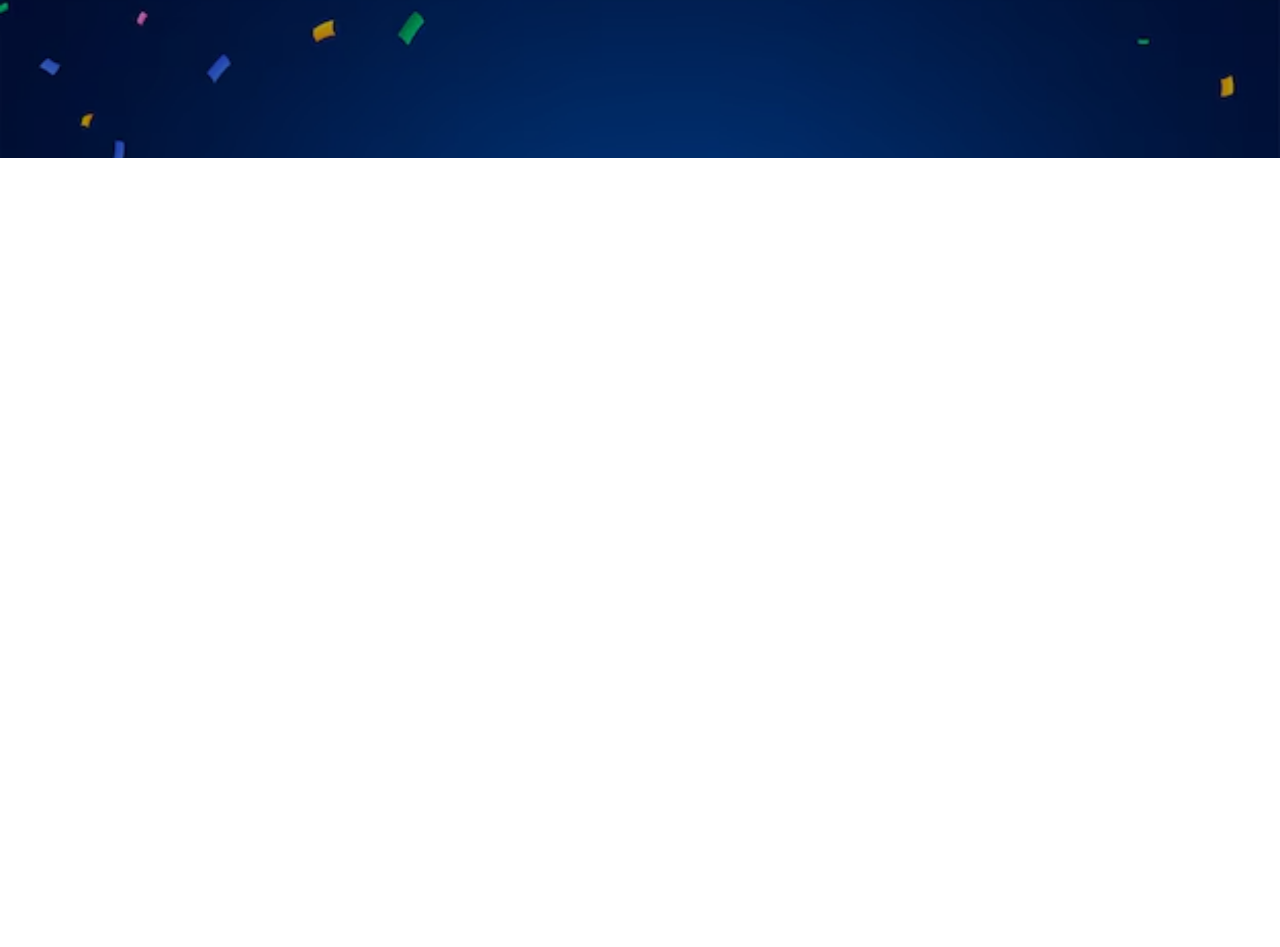
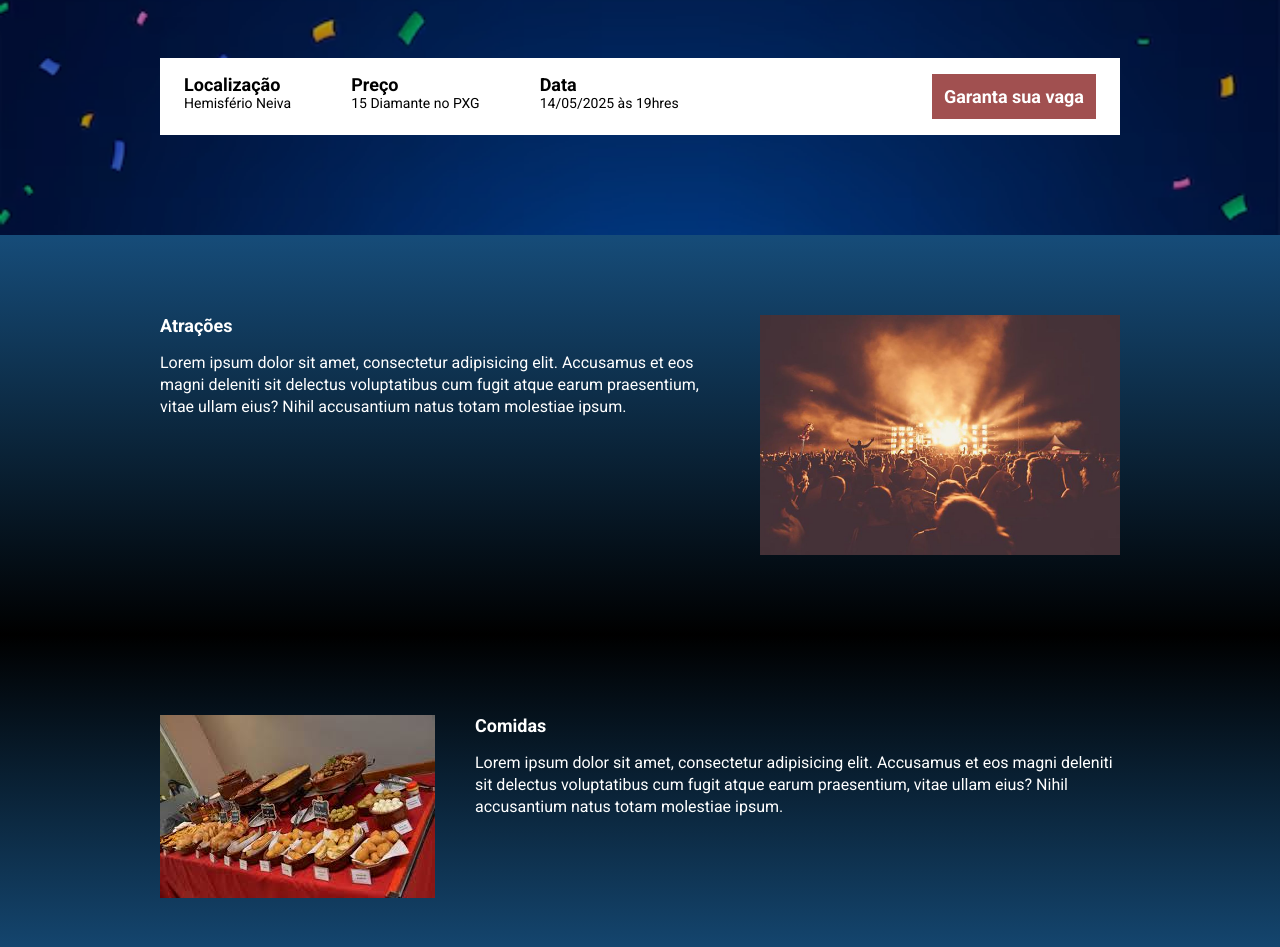
Before and after one commit to ItaloVerreschiDev/ebac_birthday, a website built with Parcel: page src/index.html in a window 1280 px wide. Shown: the part 326-1273 px from the top of the page. Before the commit the page ends 800 px from the top, so only its background shows below. Built offline with nearby package versions, Linux system fonts and the light colour scheme.

Commit message:
contagem regressiva

```diff
--- a/package.json
+++ b/package.json
@@ -1,9 +1,9 @@
 {
   "name": "landing-page",
   "version": "1.0.0",
-  "main": "index.js",
   "scripts": {
     "dev": "parcel src/index.html src/styles/main.scss src/scripts/main.js",
+    "build": "parcel build src/index.html",
     "test": "echo \"Error: no test specified\" && exit 1"
   },
   "keywords": [],
--- a/src/index.html
+++ b/src/index.html
@@ -8,14 +8,55 @@
     <link rel="preconnect" href="https://fonts.gstatic.com" crossorigin>
     <link href="https://fonts.googleapis.com/css2?family=Roboto:ital,wght@0,100..900;1,100..900&display=swap" rel="stylesheet">
     <link rel="stylesheet" href="styles/main.scss">
+    <link rel="stylesheet" href="https://unpkg.com/aos@next/dist/aos.css" />
+
 </head>
 <body>
     <header class="hero">
         <div class="container">
             <img class="hero__logo" src="./images/italo.png" alt="">
-            <p class="hero__text">O dia está chegando, falta pouco para eu receber seu presente, somente : 61d 8h 7m 10s</p>
+            <p class="hero__text">O dia está chegando, falta pouco para eu receber seu presente, somente : <span id="contador"></span></p>
+            <div class="infos-bar">
+                <ul class="infos-bar__infos">
+                    <li class="infos-bar__infos__item">
+                        <b>Localização</b>
+                        Hemisfério Neiva
+                    </li>
+                    <li class="infos-bar__infos__item">
+                        <b>Preço</b>
+                        15 Diamante no PXG
+                    </li>
+                    <li class="infos-bar__infos__item">
+                        <b>Data</b>
+                        14/05/2025 às 19hres
+                    </li>
+                </ul>
+                <a href="#" class="button button--primary">
+                    Garanta sua vaga
+                </a>
+            </div>
         </div>
     </header>
+
+    <section class="event event__atractives" >
+            <div class="container" data-aos="fade-right">
+                <div class="event__details">
+                    <h2 class="event__details__title">Atrações</h2>
+                    <p class="event__details__description">Lorem ipsum dolor sit amet, consectetur adipisicing elit. Accusamus et eos magni deleniti sit delectus voluptatibus cum fugit atque earum praesentium, vitae ullam eius? Nihil accusantium natus totam molestiae ipsum.</p>
+                </div>
+                <img class="event__image" src="./images/show.png" alt="show do aniversario">
+            </div>
+    </section>
+    <section class="event event__foods event__image__left" >
+        <div class="container" data-aos="fade-left">
+            <div class="event__details">
+                <h2 class="event__details__title">Comidas</h2>
+                <p class="event__details__description">Lorem ipsum dolor sit amet, consectetur adipisicing elit. Accusamus et eos magni deleniti sit delectus voluptatibus cum fugit atque earum praesentium, vitae ullam eius? Nihil accusantium natus totam molestiae ipsum.</p>
+            </div>
+            <img class="event__image" src="./images/foods.png" alt="show do aniversario">
+        </div>
+</section>
+    <script src="https://unpkg.com/aos@next/dist/aos.js"></script>
     <script src="scripts/main.js"></script>
 </body>
 </html>
--- a/src/scripts/main.js
+++ b/src/scripts/main.js
@@ -1 +1,28 @@
-console.log("Olá mundo");
+AOS.init();
+
+const dataDoEvento = new Date("May 14, 2025 19:00:00");
+const timeStapmDoEvento = dataDoEvento.getTime();
+
+const contaHoras = setInterval(function() {
+    const agora = new Date();
+    const timeStampAtual = agora.getTime();
+
+    const distanciaEvento = timeStapmDoEvento - timeStampAtual;
+
+    const diasAteOEvento = Math.floor(distanciaEvento / (1000 * 60 * 60 * 24));
+    const horasAteOEvento = Math.floor((distanciaEvento % (1000 * 60 * 60 * 24)) / (1000 * 60 * 60));
+    const minutosAteOEvento = Math.floor((distanciaEvento % (1000 * 60 * 60)) / (1000 * 60));
+    const segundosAteOEvento = Math.floor((distanciaEvento % (1000 * 60)) / 1000);
+
+    console.log(diasAteOEvento);
+    console.log(horasAteOEvento);
+    console.log(minutosAteOEvento);
+    console.log(segundosAteOEvento);
+
+    document.getElementById('contador').innerHTML = `${diasAteOEvento}d ${horasAteOEvento}h ${minutosAteOEvento}m ${segundosAteOEvento}s`;
+
+    if (distanciaEvento < 0 ) {
+        clearInterval(contaHoras);
+        document.getElementById('contador').innerHTML = 'Já foi'
+    }
+}, 1000);
--- a/src/styles/_hero.scss
+++ b/src/styles/_hero.scss
@@ -26,7 +26,6 @@
         margin-bottom: 64px;
         font-size: 40px;
         line-height: 56px;
-        color: #fff;
         font-weight: 800;
         text-align: center;
     }
--- /dev/null
+++ b/src/styles/components/_buttons.scss
@@ -0,0 +1,24 @@
+.button {
+    padding: 12px;
+    font-size: 18px;
+    font-weight: bold;
+    text-decoration: none;
+    text-align: center;
+    white-space: nowrap;
+
+    &--primary {
+        color: #fff;
+        background-color: #a15050;
+    }
+
+    @media (max-width: 640px) {
+        display: flex;
+        width: 100%;
+        align-items: center;
+    }
+
+    @media (max-width: 1024px) {
+        display: flex;
+        align-items: center;
+    }
+}
--- /dev/null
+++ b/src/styles/components/_infos_bar.scss
@@ -0,0 +1,40 @@
+.infos-bar{
+    padding: 16px 24px;
+    background-color: #fff;
+    display: flex;
+    justify-content: space-between;
+
+    &__infos{
+        display: flex;
+        gap: 60px;
+
+        &__item {
+            font-size: 14px;
+            color: #000;
+
+            b{
+                font-size: 18px;
+                display: block;
+                color: #000;
+            }
+        }
+    }
+        @media (max-width: 640px) {
+            display: block;
+
+            &__infos {
+                display: block;
+
+                &__item {
+                    margin-bottom: 24px;
+                }
+            }
+        }
+
+        @media (max-width: 1024px) {
+            &__infos {
+                gap: 16px;
+            }
+        }
+
+}
--- /dev/null
+++ b/src/styles/event.scss
@@ -0,0 +1,53 @@
+.event{
+    padding: 80px 0;
+
+    &__atractives {
+        background-image: linear-gradient(rgb(22, 76, 121), black);
+    }
+
+    &__foods {
+        background-image: linear-gradient(black ,rgb(22, 76, 121));
+    }
+
+    &__image__left{
+        .container {
+            flex-direction: row-reverse;
+        }
+    }
+
+    .container {
+        display: flex;
+        gap:40px;
+    }
+
+    &__image {
+        max-width: 360px;
+    }
+
+    &__details {
+        &__title {
+            font-size: 18px;
+            font-weight: bold;
+            margin-bottom: 16px;
+        }
+
+        &__description{
+            line-height: 22px;
+        }
+    }
+
+    @media (max-width:640px) {
+        .container {
+            display: block;
+        }
+
+        &__imagem {
+            width: 100%;
+        }
+
+        &__details {
+            margin-right: 0;
+            margin-bottom: 16px;
+        }
+    }
+}
--- a/src/styles/main.scss
+++ b/src/styles/main.scss
@@ -1,4 +1,7 @@
 @use 'hero';
+@use 'components/infos_bar';
+@use 'components/buttons';
+@use 'event';
 
 * {
     margin: 0;
@@ -6,6 +9,7 @@
     box-sizing: border-box;
     font-family: Roboto, sans-serif;
     color: #fff;
+    list-style: none;
 }
 
 .container{
```
Also changed, not shown: src/images/foods.png (added), src/images/show.png (added).
